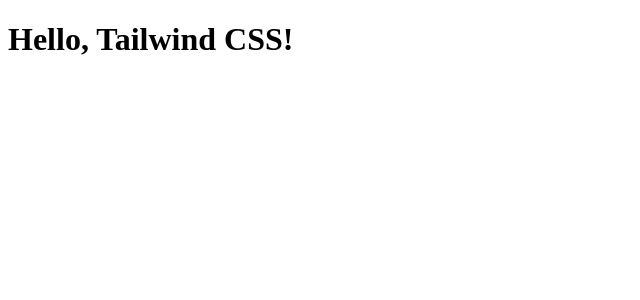
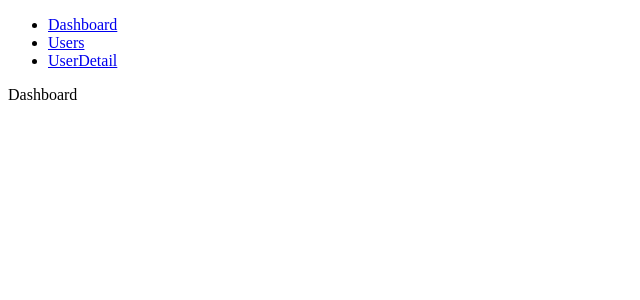
Before and after one commit to Chiaraliz/CITS5206_Project, a React (Vite) app in the folder frontend-management/: page / in a window 1280 px wide. Shown: the top 300 px of the page, without its empty margins (0-640 px from the left). Built offline with nearby package versions, Linux system fonts and the light colour scheme.

Commit message:
Set up Basic Routers and Expected Pages

```diff
--- a/frontend-management/src/App.jsx
+++ b/frontend-management/src/App.jsx
@@ -1,8 +1,35 @@
+import { BrowserRouter as Router, Routes, Route, Link } from "react-router-dom";
+import Dashboard from "./pages/Dashboard";
+import Users from "./pages/Users";
+import UserDetail from "./pages/UserDetail";
+
 function App() {
   return (
-    <div className="min-h-screen flex items-center justify-center bg-gray-100">
-      <h1 className="text-3xl font-bold text-blue-600">Hello, Tailwind CSS!</h1>
-    </div>
+    <Router>
+      <div>
+        {/* 导航链接 */}
+        <nav>
+          <ul>
+            <li>
+              <Link to="/">Dashboard</Link>
+            </li>
+            <li>
+              <Link to="/about">Users</Link>
+            </li>
+            <li>
+              <Link to="/userDetail">UserDetail</Link>
+            </li>
+          </ul>
+        </nav>
+
+        {/* 定义路由 */}
+        <Routes>
+          <Route path="/" element={<Dashboard />} />
+          <Route path="/about" element={<Users />} />
+          <Route path="/userDetail" element={<UserDetail />} />
+        </Routes>
+      </div>
+    </Router>
   );
 }
 
--- /dev/null
+++ b/frontend-management/src/pages/Dashboard.jsx
@@ -0,0 +1,3 @@
+export default function Dashboard() {
+  return <div>Dashboard</div>;
+}
--- /dev/null
+++ b/frontend-management/src/pages/Login.jsx
@@ -0,0 +1,3 @@
+export default function Login() {
+  return <div>Login</div>;
+}
--- /dev/null
+++ b/frontend-management/src/pages/PageNotFound.jsx
@@ -0,0 +1,3 @@
+export default function PageNotFound() {
+  return <div>PageNotFound</div>;
+}
--- /dev/null
+++ b/frontend-management/src/pages/UserDetail.jsx
@@ -0,0 +1,3 @@
+export default function UserDetail() {
+  return <div>UserDetail</div>;
+}
--- /dev/null
+++ b/frontend-management/src/pages/Users.jsx
@@ -0,0 +1,3 @@
+export default function Users() {
+  return <div>Users</div>;
+}
```
